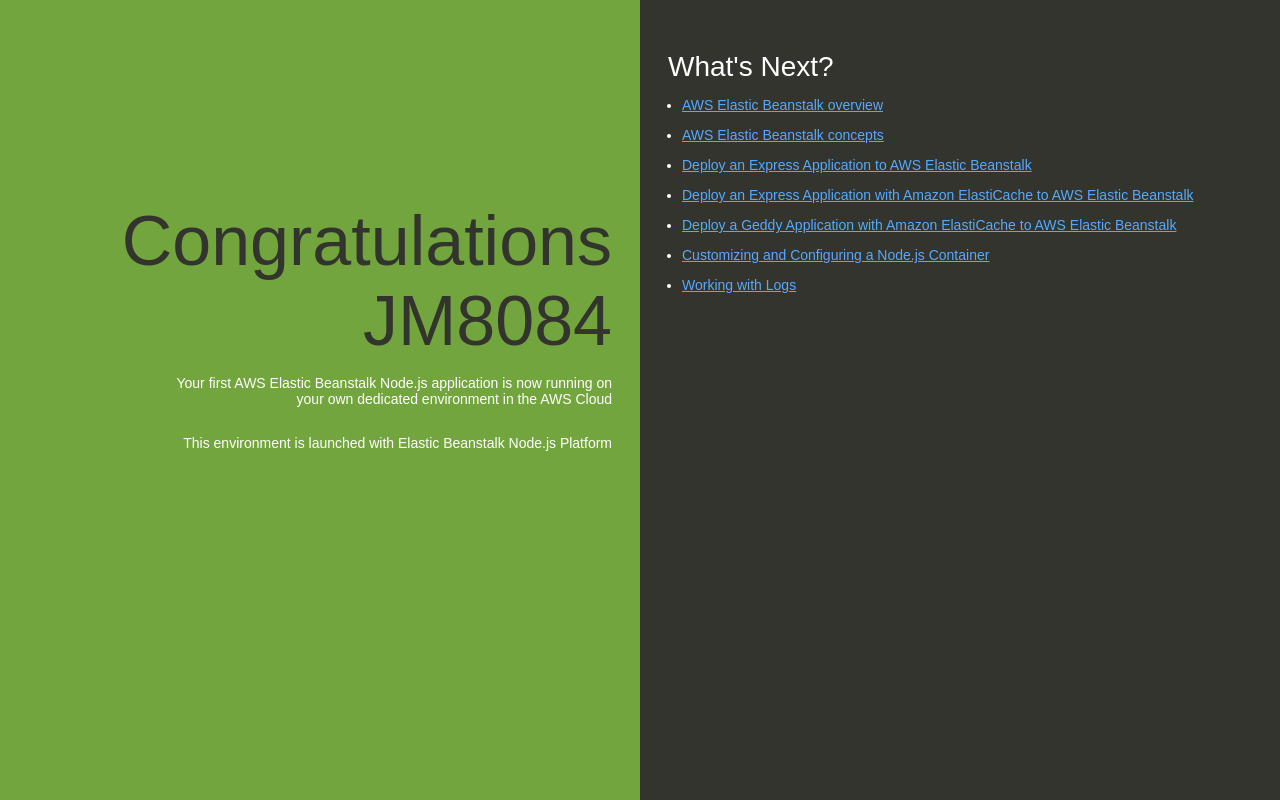
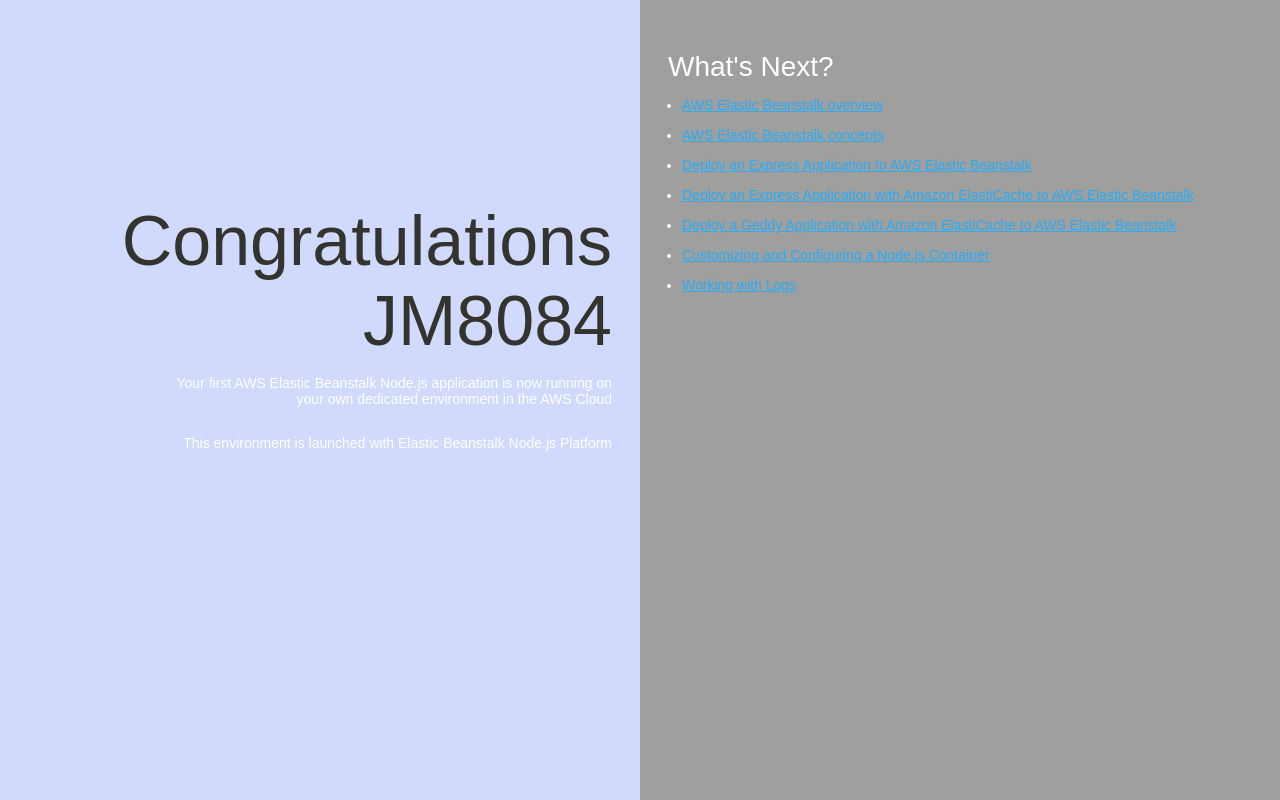
Before and after one commit to jm8084/Act14, a website: page index.html in a window 1280 px wide. Drawn offline with Linux system fonts and the light colour scheme.

Commit message:
bg update

```diff
--- a/index.html
+++ b/index.html
@@ -21,7 +21,7 @@
         text-shadow: #fff 0px 0px 25px;
       }
       a {
-        color: #55aaff;
+        color: #26acfa;
       }
       .textColumn, .linksColumn {
         padding: 2em;
@@ -35,7 +35,7 @@
 
         text-align: right;
         padding-top: 11em;
-        background-color: #73A53E;
+        background-color: #acbaf98c;
 
       }
       .textColumn p {
@@ -49,7 +49,7 @@
         bottom: 0px;
         left: 50%;
 
-        background-color: #33342D;
+        background-color: #9f9f9e;
       }
 
       h1 {
```
